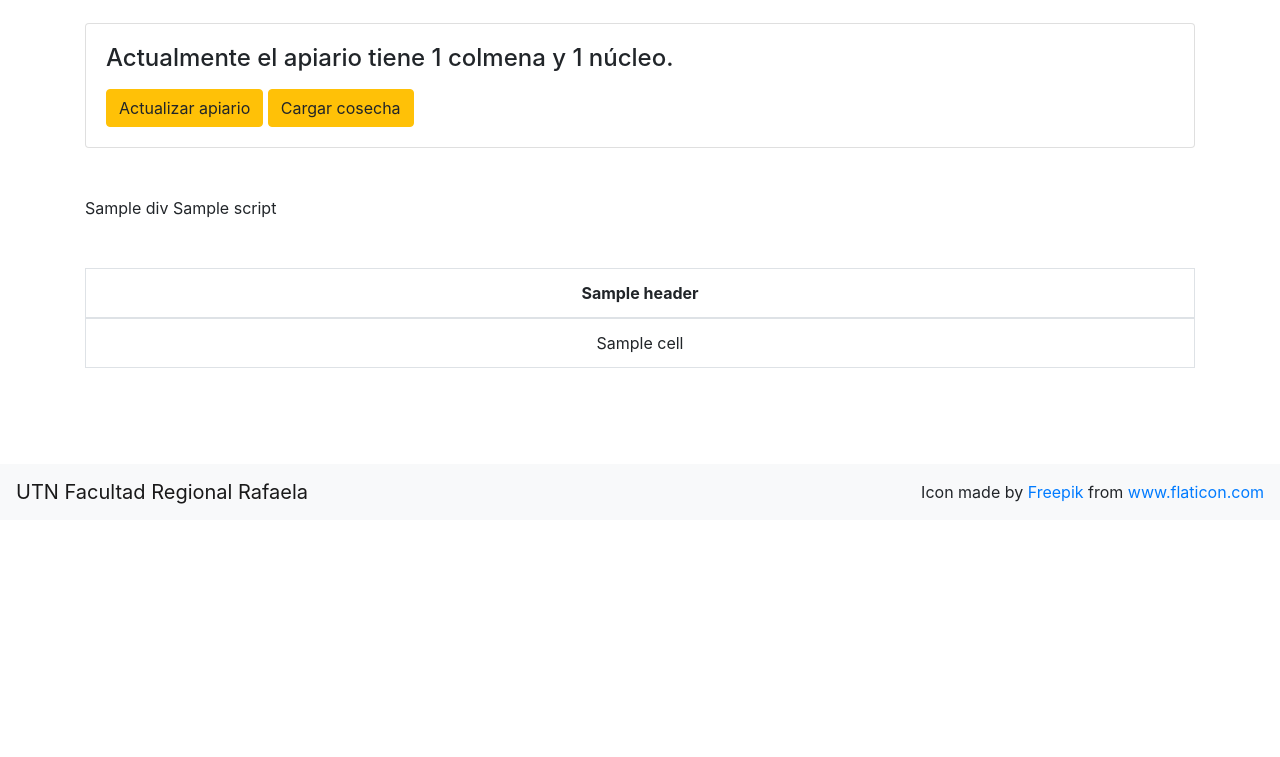
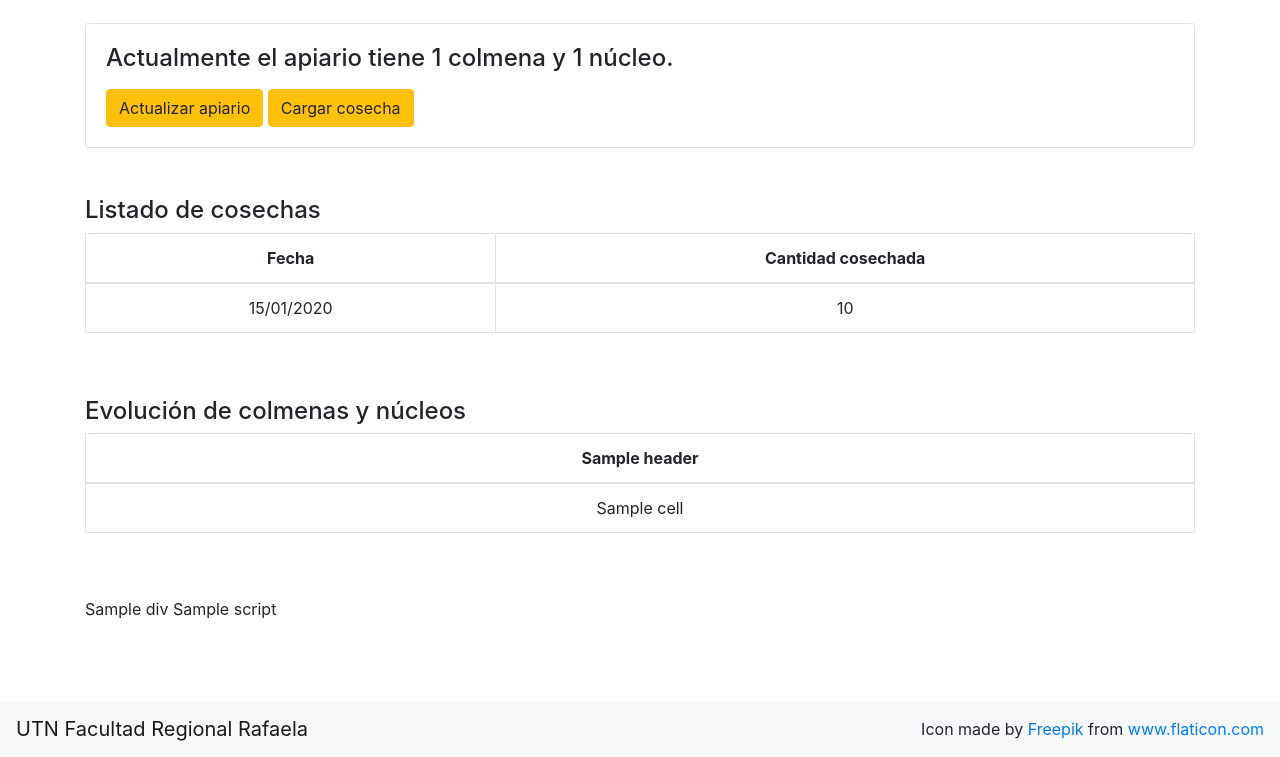
Before and after one commit to sofide/apicolapp, a Django app: template apiary/templates/apiary/detail.html in a window 1280 px wide. Shown: the part 193-950 px from the top of the page. Before the commit the page ends 697 px from the top, so only its background shows below. Run offline with Django 3.2, Linux system fonts and the light colour scheme; tables that the repository leaves empty hold one stand-in row (values such as "Sample post"); the template is opened without the code that fills it: values that come from a table or form of the project are taken from there, most other values are stand-ins (such as "Sample title", 1, 10 or a date in 2020); some libraries are stand-ins or nearby versions.

Commit message:
add harvest list in apiary detail

```diff
--- a/apiary/templates/apiary/detail.html
+++ b/apiary/templates/apiary/detail.html
@@ -35,16 +35,31 @@
     </div>
 </div>
 
-<div class="row mt-5">
+<div class="row">
     <div class="col">
-        {{ div|safe }}
-        {{ script|safe }}
+        <h4 class="mt-5"> Listado de cosechas </h4>
+        <table class="table table-bordered">
+            <thead>
+                <tr>
+                    <th scope="col" class="text-center">Fecha</th>
+                    <th scope="col" class="text-center">Cantidad cosechada</th>
+                </tr>
+            </thead>
+            <tbody>
+                {% for harvest in harvest_list %}
+                    <tr>
+                        <td class="text-center">{{ harvest.date }}</td>
+                        <td class="text-center">{{ harvest.amount }}</td>
+                    </tr>
+                {% endfor %}
+          </tbody>
+        </table>
     </div>
 </div>
-
 <div class="row">
     <div class="col">
-        <table class="table table-bordered mt-5">
+        <h4 class="mt-5"> Evolución de colmenas y núcleos </h4>
+        <table class="table table-bordered">
             <thead>
                 <tr>
                     {% for h in history_table.headers %}
@@ -64,4 +79,12 @@
         </table>
     </div>
 </div>
+
+<div class="row mt-5">
+    <div class="col">
+        {{ div|safe }}
+        {{ script|safe }}
+    </div>
+</div>
+
 {% endblock %}
--- a/apiary/views.py
+++ b/apiary/views.py
@@ -88,8 +88,11 @@ def apiary_detail(request, apiary_pk):
     history_table = apiary_history_table(apiary)
     script, div = apiary_history_chart(history_table['body'], apiary.label)
 
+    harvest_list = Harvest.objects.filter(apiary=apiary)
+
     return render(request, 'apiary/detail.html', {
         'apiary': apiary,
+        'harvest_list': harvest_list,
         'history_table': history_table,
         'div': div,
         'script': script,
```
